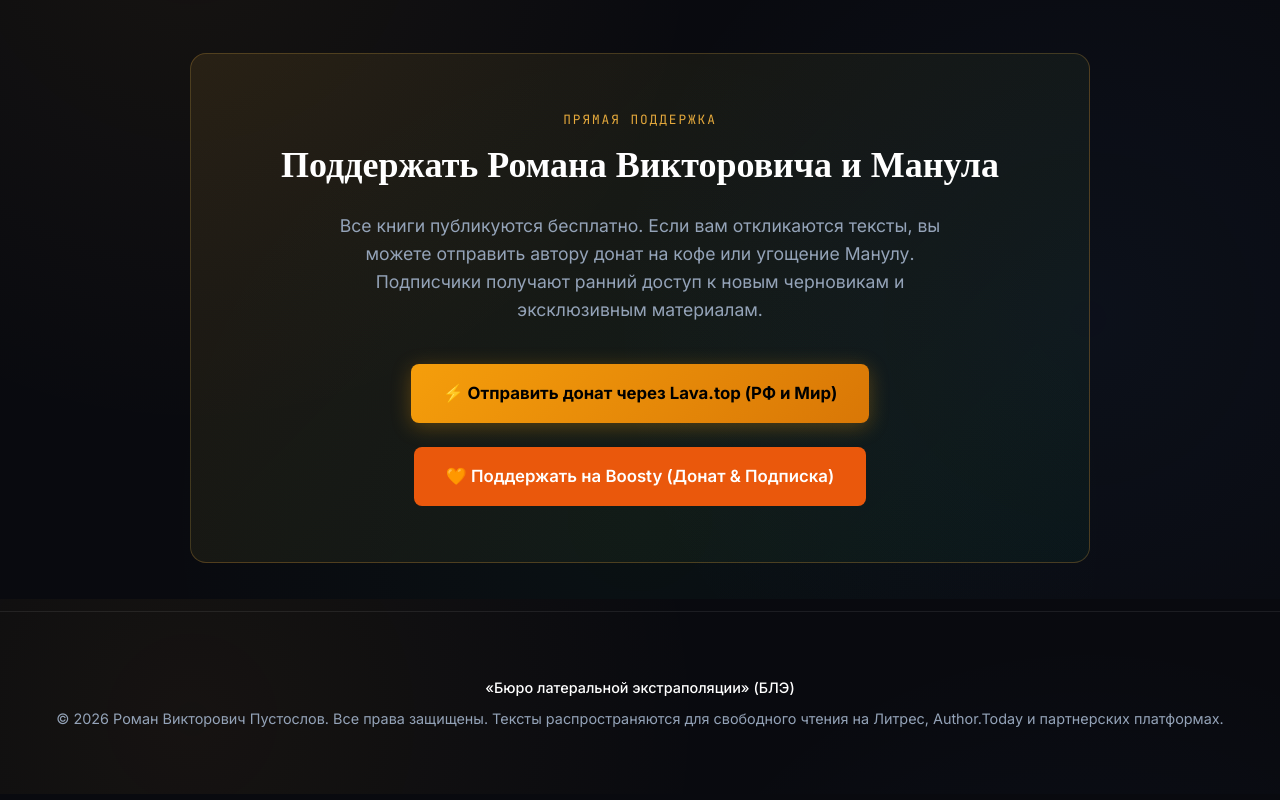
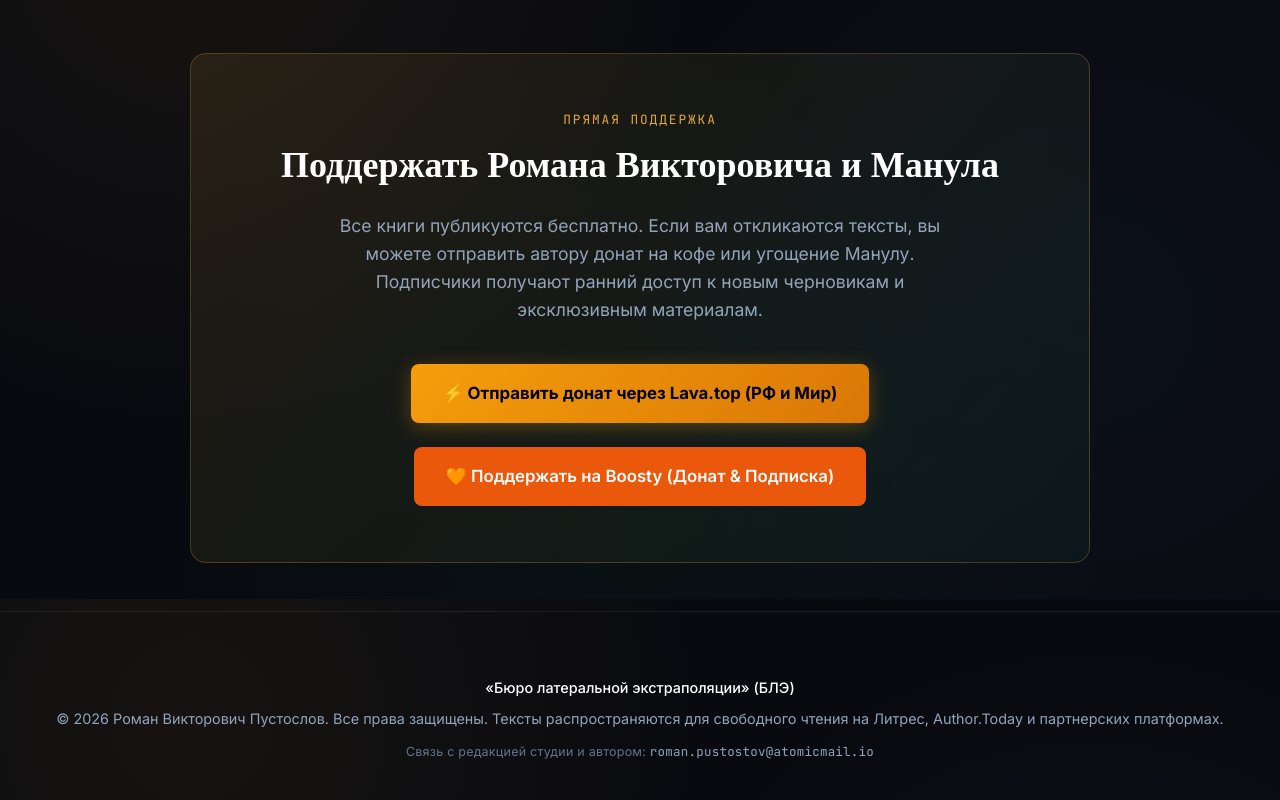
Before and after one commit to romanpustoslov/author-site, a plain HTML site: page index.html in a window 1280 px wide. Shown: the part 4201-5001 px from the top of the page. Drawn offline with Linux system fonts and the light colour scheme.

Commit message:
Update index.html

```diff
--- a/index.html
+++ b/index.html
@@ -1094,6 +1094,9 @@
       <p>
         © 2026 Роман Викторович Пустослов. Все права защищены. Тексты распространяются для свободного чтения на Литрес, Author.Today и партнерских платформах.
       </p>
+      <p style="margin-top: 0.75rem; font-size: 0.78rem; color: #64748b; letter-spacing: 0.02em;">
+        Связь с редакцией студии и автором: <span style="font-family: var(--font-mono, monospace); color: #94a3b8;">roman.pustostov@atomicmail.io</span>
+      </p>
     </div>
   </footer>
 
```
